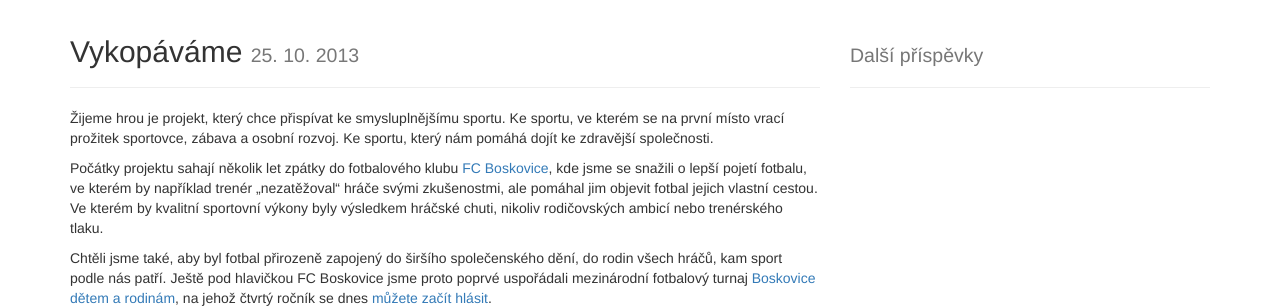
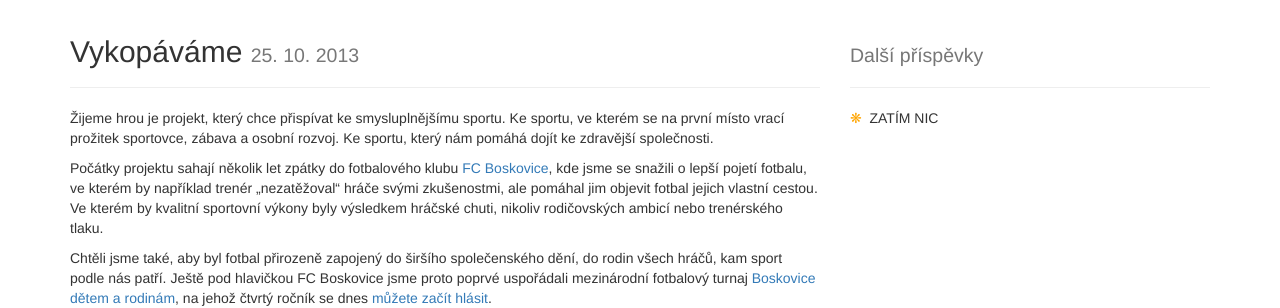
Before and after one commit to zoul/zijeme-hrou, a Jekyll site: the page built from _posts/2013-10-25-vykopavame.md, in a window 1280 px wide. Shown: the part 306-614 px from the top of the page. Built offline with Jekyll 4.4.1, drawn with Linux system fonts in a browser that asks for light colours; nearby versions of some CDN libraries; library files that are not in the unit come from our copies.

Commit message:
Dočasně jsem vyhodil seznam dalších blogových příspěvků.

```diff
--- a/_layouts/blog-post.html
+++ b/_layouts/blog-post.html
@@ -28,11 +28,7 @@
                         <h2><small>Další příspěvky</small></h2>
                     </div>
                     <ul class="blog-posts">
-                    {% for post in site.posts %}
-                        {% if post.url != page.url %}
-                        <li><a href="{{ post.url }}">{{ post.title }}</a></li>
-                        {% endif %}
-                    {% endfor %}
+                        <li>Zatím nic</li>
                     </ul>
                 </div>
             </div>
```
